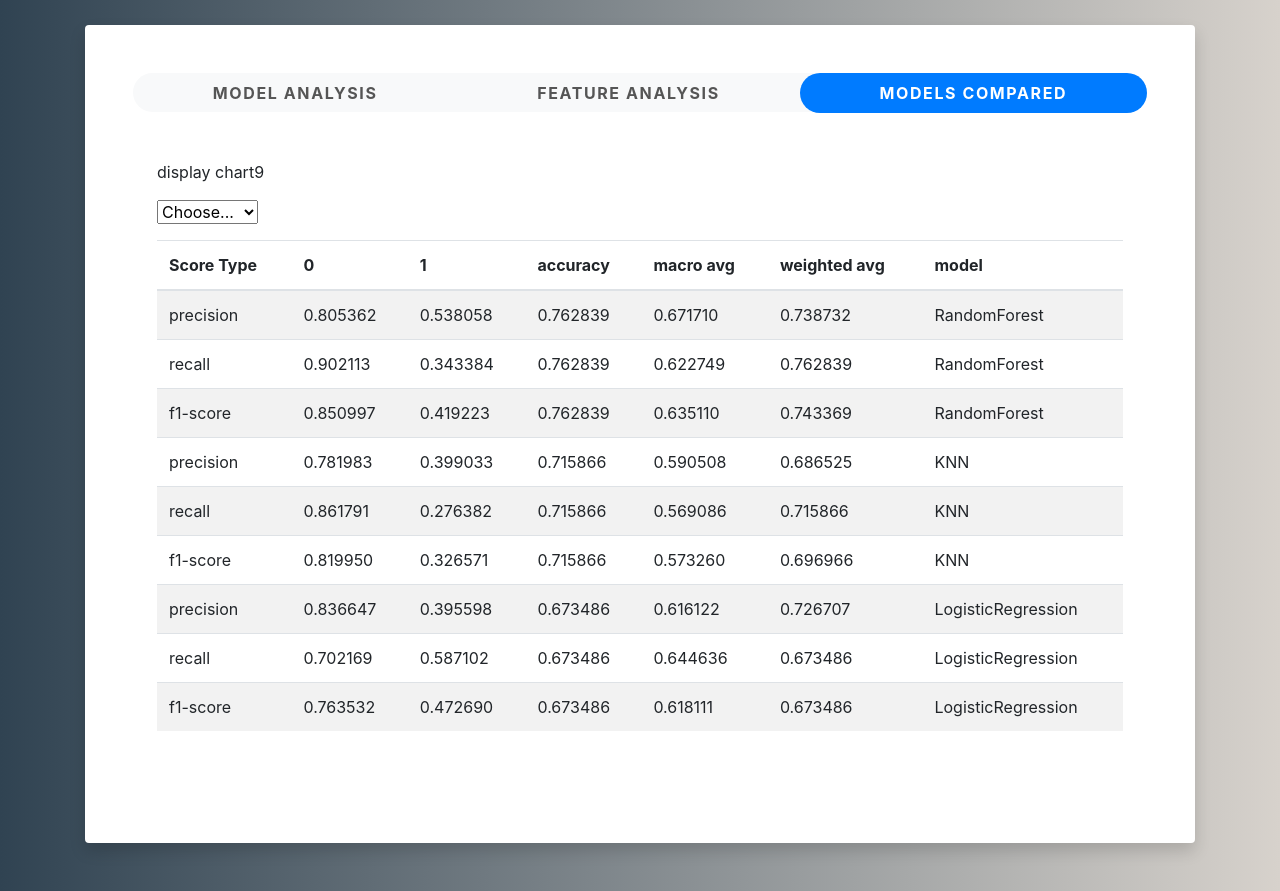
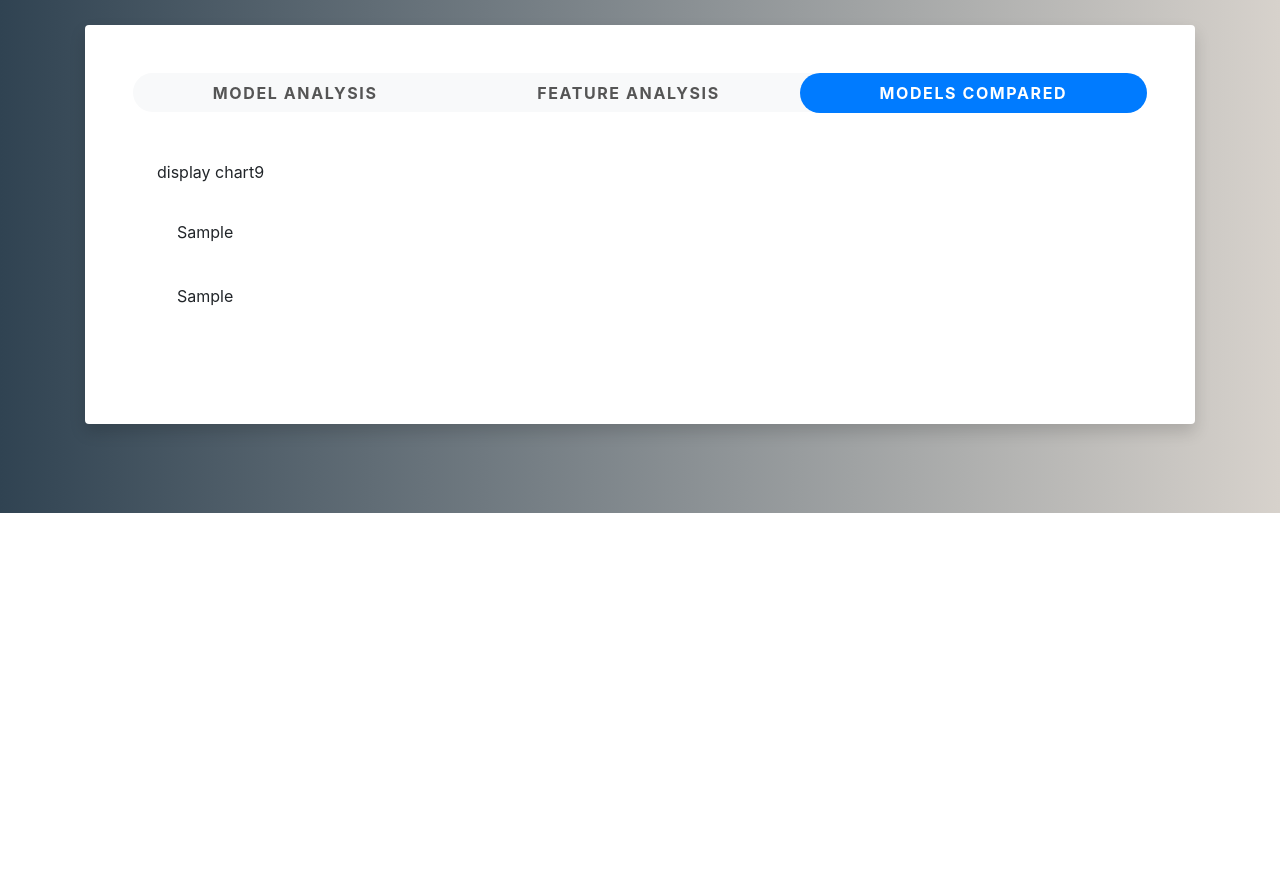
Before and after one commit to mermaidzhang/Job-Change-of-Data-Scientists, a Flask app: template templates/index.html in a window 1280 px wide, after a click on "MODELS COMPARED". Shown: the part 287-1178 px from the top of the page. After the commit the page ends 800 px from the top, so only its background shows below. Run offline with Flask 2, Linux system fonts and the light colour scheme; the template is opened without the code that fills it: most values are stand-ins (such as "Sample title", 1, 10 or a date in 2020); some libraries are stand-ins or nearby versions.

Commit message:
update tab 3

```diff
--- a/templates/index.html
+++ b/templates/index.html
@@ -284,110 +284,13 @@
             <p> display chart9 </p>
           </div>
           <!--label for="select">Select dataset</label-->
-          <select id="drop4">
-            <option value="">Choose...</option>
-            <optgroup label="Datasets">
-              <option value="">Training</option>
-              <option value="">Test</option>
-            </optgroup>
-          </select>
-          </p>
-          <div id="displayTable">
-            <table class='table table-striped'>
-              <thead>
-                <th scope='col'>Score Type</th>
-                <th scope='col'>0</th>
-                <th scope='col'>1</th>
-                <th scope='col'>accuracy</th>
-                <th scope='col'>macro avg</th>
-                <th scope='col'>weighted avg</th>
-                <th scope='col'>model</th>
-              </thead>
-              <tbody>
-                <tr>
-                  <td>precision</td>
-                  <td>0.805362</td>
-                  <td>0.538058</td>
-                  <td>0.762839</td>
-                  <td>0.671710</td>
-                  <td>0.738732</td>
-                  <td>RandomForest</td>
-                </tr>
-                <tr>
-                  <td>recall</td>
-                  <td>0.902113</td>
-                  <td>0.343384</td>
-                  <td>0.762839</td>
-                  <td>0.622749</td>
-                  <td>0.762839</td>
-                  <td>RandomForest</td>
-                </tr>
-                <tr>
-                  <td>f1-score</td>
-                  <td>0.850997</td>
-                  <td>0.419223</td>
-                  <td>0.762839</td>
-                  <td>0.635110</td>
-                  <td>0.743369</td>
-                  <td>RandomForest</td>
-                </tr>
-                <tr>
-                  <td>precision</td>
-                  <td>0.781983</td>
-                  <td>0.399033</td>
-                  <td>0.715866</td>
-                  <td>0.590508</td>
-                  <td>0.686525</td>
-                  <td>KNN</td>
-                </tr>
-                <tr>
-                  <td>recall</td>
-                  <td>0.861791</td>
-                  <td>0.276382</td>
-                  <td>0.715866</td>
-                  <td>0.569086</td>
-                  <td>0.715866</td>
-                  <td>KNN</td>
-                </tr>
-                <tr>
-                  <td>f1-score</td>
-                  <td>0.819950</td>
-                  <td>0.326571</td>
-                  <td>0.715866</td>
-                  <td>0.573260</td>
-                  <td>0.696966</td>
-                  <td>KNN</td>
-                </tr>
-                <tr>
-                  <td>precision</td>
-                  <td>0.836647</td>
-                  <td>0.395598</td>
-                  <td>0.673486</td>
-                  <td>0.616122</td>
-                  <td>0.726707</td>
-                  <td>LogisticRegression</td>
-                </tr>
-                <tr>
-                  <td>recall</td>
-                  <td>0.702169</td>
-                  <td>0.587102</td>
-                  <td>0.673486</td>
-                  <td>0.644636</td>
-                  <td>0.673486</td>
-                  <td>LogisticRegression</td>
-                </tr>
-                <tr>
-                  <td>f1-score</td>
-                  <td>0.763532</td>
-                  <td>0.472690</td>
-                  <td>0.673486</td>
-                  <td>0.618111</td>
-                  <td>0.673486</td>
-                  <td>LogisticRegression</td>
-                </tr>
-              </tbody>
-            </table>
 
+          <div class="card-body" id="chart9">
+            {{chart9 | safe}}
+
+          </div>
+          <div class="card-body" id="chart10">
+            {{chart9 | safe}}
             <!-- first END -->
           </div>
 
```
